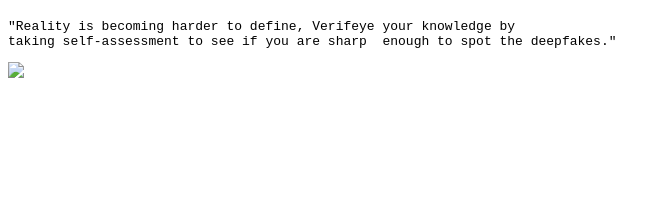
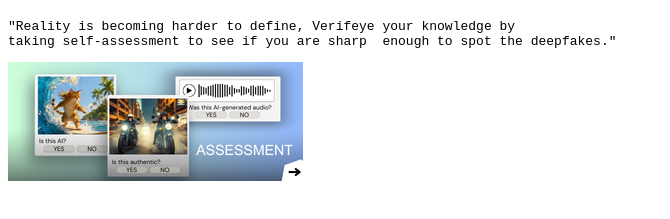
Before and after one commit to VerifeyeD/Verifeye, a plain HTML site: page pages/selfassessment.html in a window 1280 px wide. Shown: the part 61-280 px from the top of the page, without its empty margins (0-670 px from the left). Drawn offline with Linux system fonts and the light colour scheme.

Commit message:
updated self assessment

```diff
--- a/pages/selfassessment.html
+++ b/pages/selfassessment.html
@@ -8,6 +8,6 @@
         <h1>Beyond the Pixel</h1>
         <pre>"Reality is becoming harder to define, Verifeye your knowledge by
 taking self-assessment to see if you are sharp  enough to spot the deepfakes."</pre>
-<img src="assets/images/assessment.png">
+        <img src="../assets/images/assessment.png">
     </body>
 </html>
```
